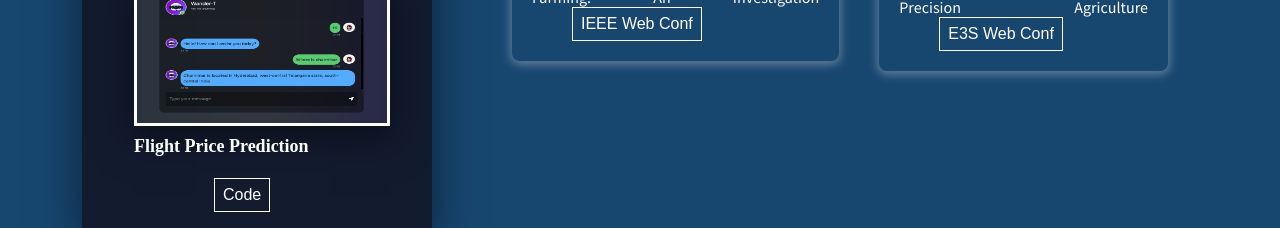
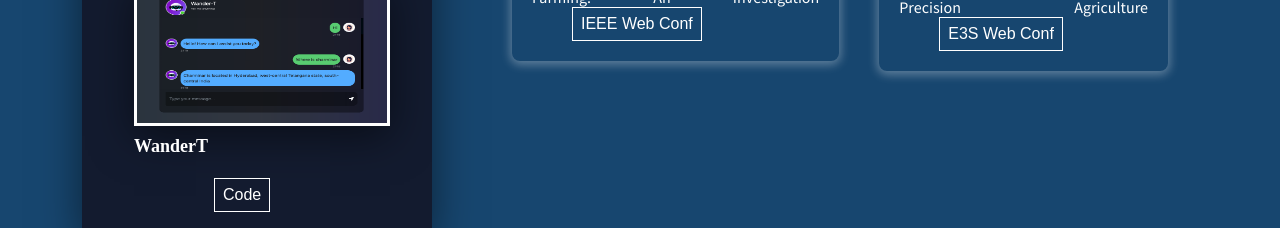
Before and after one commit to Srigana/Portfolio, a plain HTML site: page index.html in a window 1280 px wide. Shown: the part 2680-2908 px from the top of the page. Drawn offline with Linux system fonts and the light colour scheme.

Commit message:
Update index.html

```diff
--- a/index.html
+++ b/index.html
@@ -160,7 +160,7 @@ What sets me apart is my commitment to continuous learning and growth. From mast
           <img width="250px" height="140px"  src="img/ss.png" alt="Flight Price">
         </div>
         <div class="details">
-            <h3>Flight Price Prediction<br><br>
+            <h3>WanderT<br><br>
               <div class="btn-group">
               <a href="https://github.com/Srigana/WanderT"><button class="btn btn1 code1"> Code</button></a></h3>
             </div>
```
